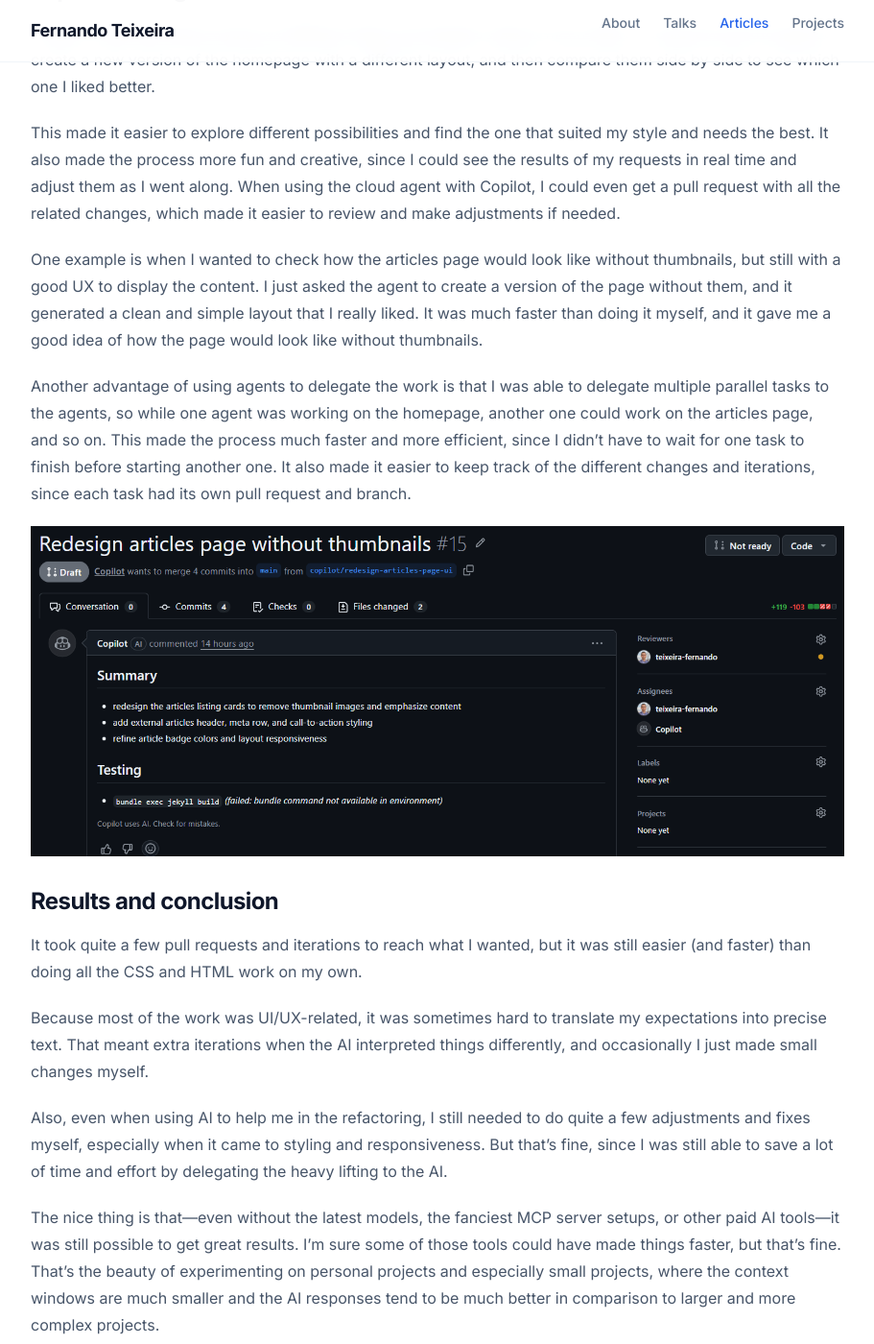
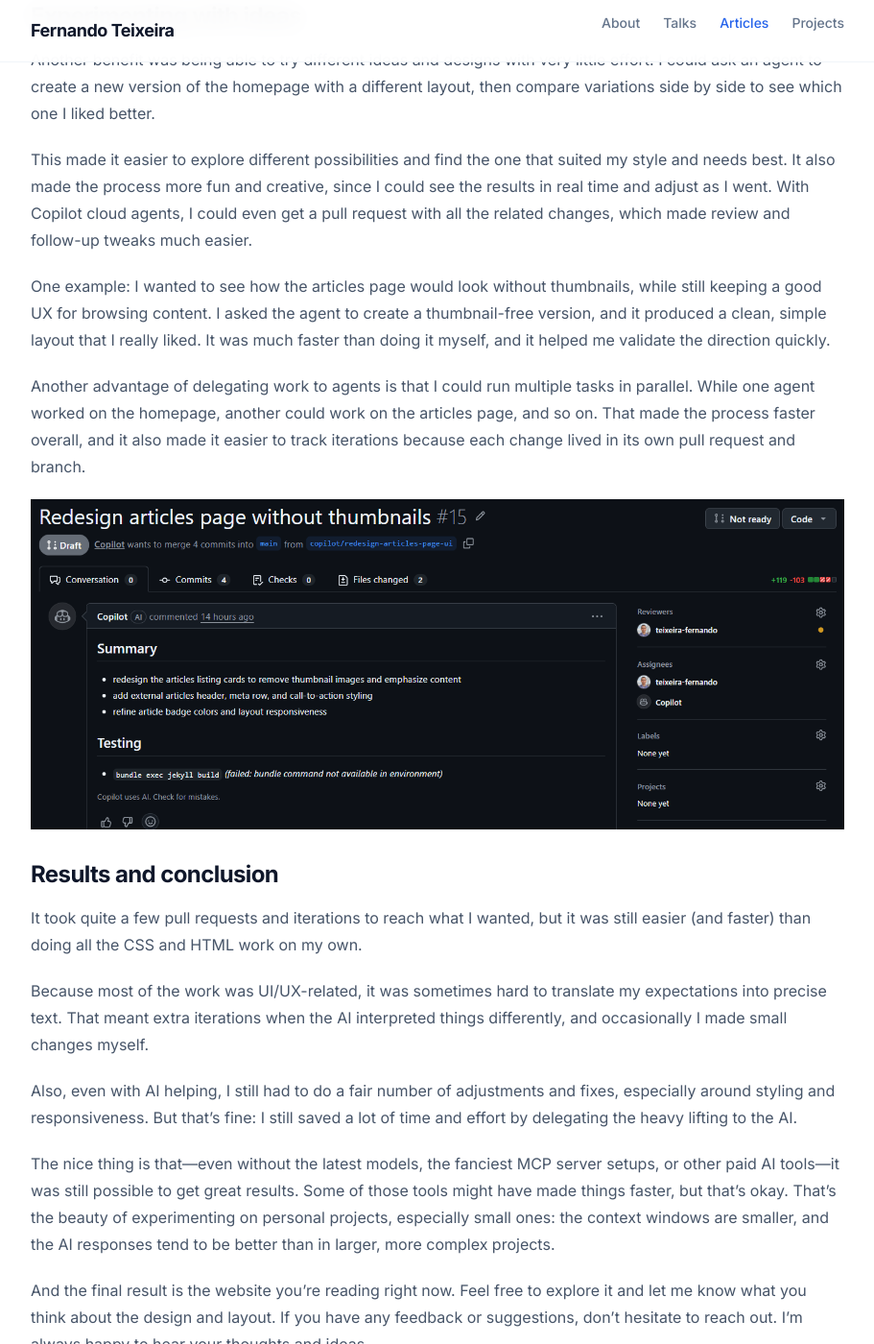
Before and after one commit to teixeira-fernando/teixeira-fernando.github.io, a Jekyll site: the page built from _articles/refactoring-personal-website-with-ai.md, in a window 1280 px wide and 1400 px high, scrolled down 1672 px. Shown: the whole window at 96% size, without its empty margins (184-1095 px from the left). Built offline with Jekyll 4.4.1, drawn with Linux system fonts in a browser that asks for light colours; some of the changed text lies outside the part shown.

Commit message:
improvements to refactoring article

```diff
--- a/_articles/refactoring-personal-website-with-ai.md
+++ b/_articles/refactoring-personal-website-with-ai.md
@@ -28,37 +28,36 @@
 
 The advantages of cloud agents are:
 
-* **Built-in tool ecosystems**: Cloud agents often come pre-integrated with APIs, MCP servers, browsers, and other third-party tools, which helps them iterate and validate results.
+* **Built-in tool ecosystems**: Cloud agents often come pre-integrated with APIs, MCP servers, browsers, and other third-party tools, which helps them iterate faster and validate results.
 * **Access to more powerful models**: Cloud agents typically run on the latest available models.
 * **Better autonomy and orchestration**: In my experience, cloud agents handle longer workflows more reliably and can work more independently before answering, which reduces the effort needed to review the generated code.
 
-The downside is that you usually wait longer for results, and there are often more data-privacy considerations. So it doesn’t make sense to use cloud agents for everything, otherwise they can become a workflow bottleneck.
+The downside is that you usually wait longer for results, and there are often more data-privacy considerations. Because of that, it doesn’t make sense to use cloud agents for everything—otherwise they can become a workflow bottleneck.
 
 **Small tip**: When using local agents, the “plan” option in the initial prompt helps a lot. It reduces back-and-forth, prevents misunderstandings, and aligns your expectations with the agent’s before it starts implementing.
 
 ![Plan option screenshot](/assets/images/articles/personal-website-with-ai/plan-mode-copilot.png)
 
-## Experimenting ideas
+## Experimenting with ideas
 
-Another thing was about trying out different ideas and designs without much effort. I could just ask the agent to create a new version of the homepage with a different layout, and then compare them side by side to see which one I liked better.
+Another benefit was being able to try different ideas and designs with very little effort. I could ask an agent to create a new version of the homepage with a different layout, then compare variations side by side to see which one I liked better.
 
-This made it easier to explore different possibilities and find the one that suited my style and needs the best. It also made the process more fun and creative, since I could see the results of my requests in real time and adjust them as I went along. When using the cloud agent with Copilot, I could even get a pull request with all the related changes, which made it easier to review and make adjustments if needed.
+This made it easier to explore different possibilities and find the one that suited my style and needs best. It also made the process more fun and creative, since I could see the results in real time and adjust as I went. With Copilot cloud agents, I could even get a pull request with all the related changes, which made review and follow-up tweaks much easier.
 
-One example is when I wanted to check how the articles page would look like without thumbnails, but still with a good UX to display the content. I just asked the agent to create a version of the page without them, and it generated a clean and simple layout that I really liked. It was much faster than doing it myself, and it gave me a good idea of how the page would look like without thumbnails.
+One example: I wanted to see how the articles page would look without thumbnails, while still keeping a good UX for browsing content. I asked the agent to create a thumbnail-free version, and it produced a clean, simple layout that I really liked. It was much faster than doing it myself, and it helped me validate the direction quickly.
 
-Another advantage of using agents to delegate the work is that I was able to delegate multiple parallel tasks to the agents, so while one agent was working on the homepage, another one could work on the articles page, and so on. This made the process much faster and more efficient, since I didn’t have to wait for one task to finish before starting another one. It also made it easier to keep track of the different changes and iterations, since each task had its own pull request and branch.
+Another advantage of delegating work to agents is that I could run multiple tasks in parallel. While one agent worked on the homepage, another could work on the articles page, and so on. That made the process faster overall, and it also made it easier to track iterations because each change lived in its own pull request and branch.
 
 ![Articles page without thumbnails screenshot](/assets/images/articles/personal-website-with-ai/pull-requests-copilot-ideas.png)
-
 
 ## Results and conclusion
 
 It took quite a few pull requests and iterations to reach what I wanted, but it was still easier (and faster) than doing all the CSS and HTML work on my own.
 
-Because most of the work was UI/UX-related, it was sometimes hard to translate my expectations into precise text. That meant extra iterations when the AI interpreted things differently, and occasionally I just made small changes myself.
+Because most of the work was UI/UX-related, it was sometimes hard to translate my expectations into precise text. That meant extra iterations when the AI interpreted things differently, and occasionally I made small changes myself.
 
-Also, even when using AI to help me in the refactoring, I still needed to do quite a few adjustments and fixes myself, especially when it came to styling and responsiveness. But that’s fine, since I was still able to save a lot of time and effort by delegating the heavy lifting to the AI.
+Also, even with AI helping, I still had to do a fair number of adjustments and fixes, especially around styling and responsiveness. But that’s fine: I still saved a lot of time and effort by delegating the heavy lifting to the AI.
 
-The nice thing is that—even without the latest models, the fanciest MCP server setups, or other paid AI tools—it was still possible to get great results. I’m sure some of those tools could have made things faster, but that’s fine. That’s the beauty of experimenting on personal projects and especially small projects, where the context windows are much smaller and the AI responses tend to be much better in comparison to larger and more complex projects.
+The nice thing is that—even without the latest models, the fanciest MCP server setups, or other paid AI tools—it was still possible to get great results. Some of those tools might have made things faster, but that’s okay. That’s the beauty of experimenting on personal projects, especially small ones: the context windows are smaller, and the AI responses tend to be better than in larger, more complex projects.
 
-And the final result is this website that you are accessing right now. Feel free to explore it and let me know what you think about the new design and layout! And if you have any feedback or suggestions, please don’t hesitate to reach out. I’m always open to hearing your thoughts and ideas.
+And the final result is the website you’re reading right now. Feel free to explore it and let me know what you think about the design and layout. If you have any feedback or suggestions, don’t hesitate to reach out. I’m always happy to hear your thoughts and ideas.
```
